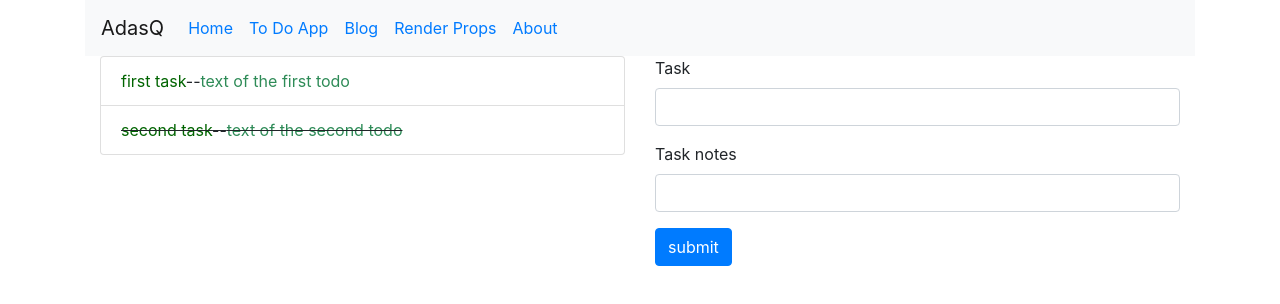
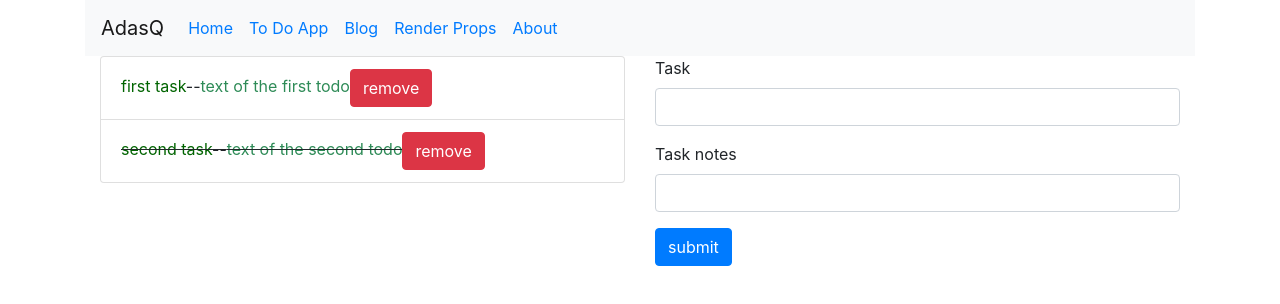
Before and after one commit to Adash/fluxstudy, a React (Create React App) app: page /todoapp in a window 1280 px wide. Shown: the top 304 px of the page. Built offline with nearby package versions, Linux system fonts and the light colour scheme.

Commit message:
remove button added to the task list in to-do app

```diff
--- a/src/toDoApp/ToDoAppController.js
+++ b/src/toDoApp/ToDoAppController.js
@@ -8,15 +8,16 @@ import '../App.css';
 
 const TasksList = (props) => {
   const handleClick = (key) => { props.handleListClick(key) };
+  const { handleRemove }= props;
 
   const tasks = props.notes.map((note, index)=>{
     const completed = (note.completed ? "line-through" : "");
     return (
       <li key={ index }
           className="list-group-item"
-          onClick={ (key)=>handleClick(index)}
           style={{ textDecoration: completed }}
           >
+          <span onClick={ ()=>handleClick(index)} >
             <span style={{ color: "darkgreen" }}>
               { note.title }
             </span>
@@ -24,6 +25,9 @@ const TasksList = (props) => {
             <span style={{ color: "seagreen" }}>
               { note.text }
             </span>
+          </span>
+            <button className="btn btn-danger" onClick={ () => handleRemove(index)  } >
+            remove</button>
       </li>
     )
   });
@@ -44,12 +48,21 @@ class ToDoAppController extends Component {
 
     this.handleSubmit = this.handleSubmit.bind(this);
     this.handleListClick = this.handleListClick.bind(this);
+    this.removeNote = this.removeNote.bind(this);
   }
 
   handleSubmit = (value) => {
     this.setState({
       notes: [...this.state.notes, value],
     });
+  }
+
+  removeNote = (indexToRemove) => {
+    const newNotes = this.state.notes.filter(
+      (value, index) => index !== indexToRemove
+    );
+    console.log(newNotes)
+    this.setState({ notes: newNotes });
   }
 
   handleListClick = (key)=> {
@@ -70,6 +83,7 @@ class ToDoAppController extends Component {
               <TasksList
                 notes={ this.state.notes }
                 handleListClick={ this.handleListClick }
+                handleRemove={ this.removeNote }
               />
           </div>
           <div className="col-6">
```
